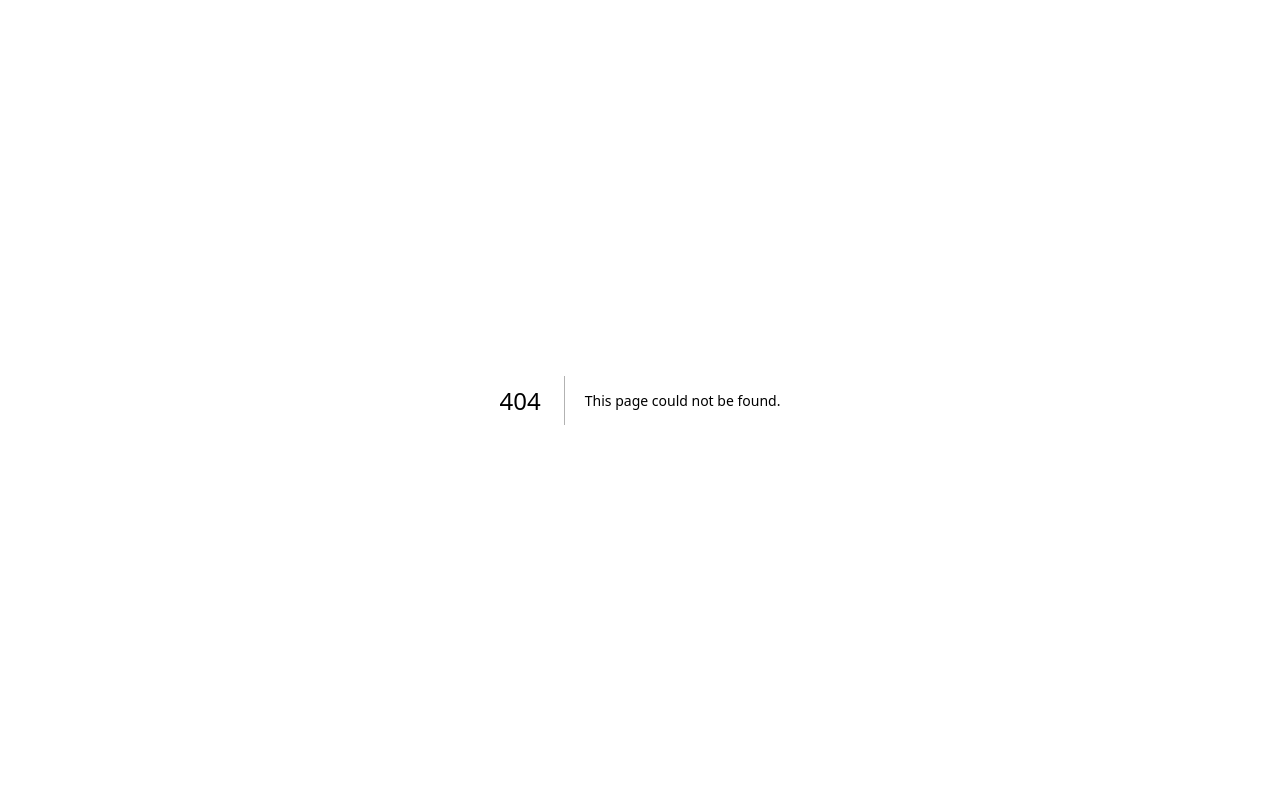
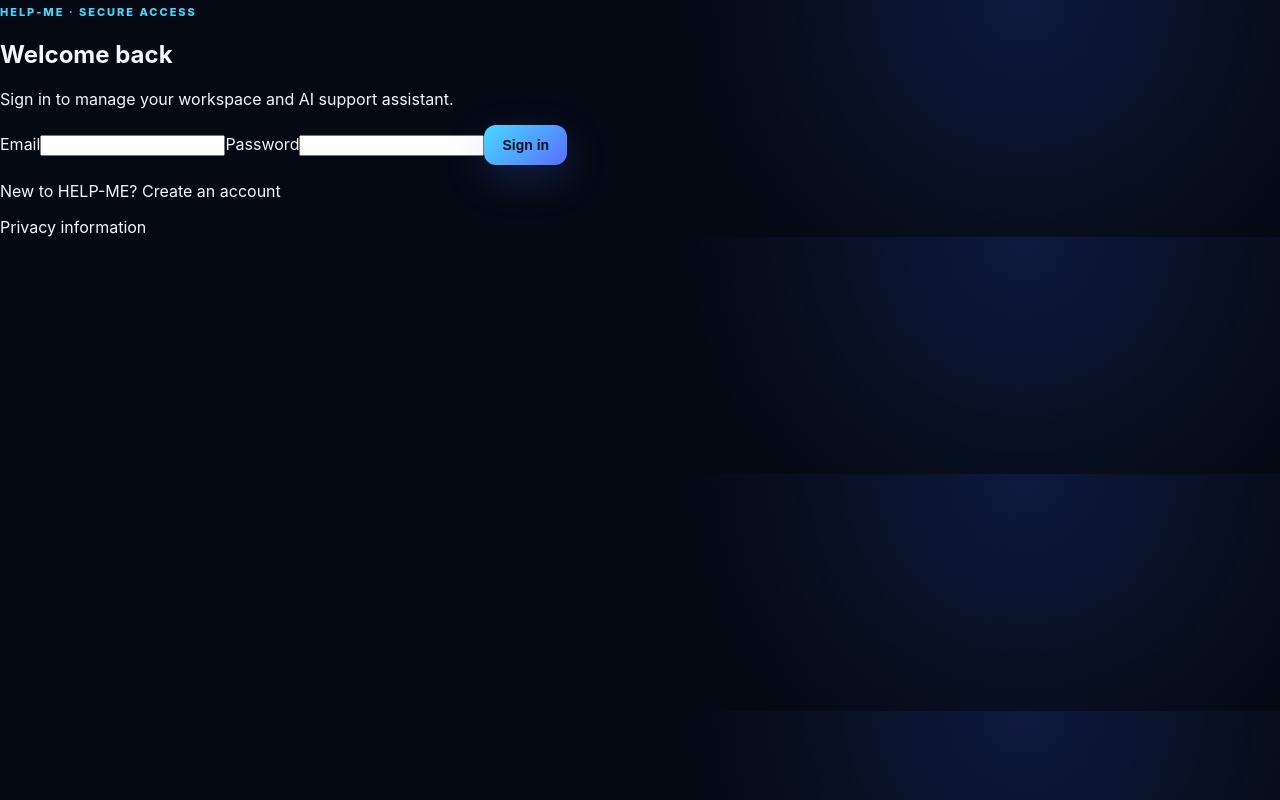
Before and after one commit to saiedahm/HELP-ME, a Next.js app: page /login in a window 1280 px wide. Before the commit this address had no page. Built offline with nearby package versions, Linux system fonts and the light colour scheme.

Commit message:
Add login page backed by credentials authentication

```diff
--- /dev/null
+++ b/app/login/page.tsx
@@ -0,0 +1,59 @@
+"use client";
+
+import { FormEvent, useState } from "react";
+import Link from "next/link";
+import { signIn } from "next-auth/react";
+import { useRouter, useSearchParams } from "next/navigation";
+
+export default function LoginPage() {
+  const router = useRouter();
+  const search = useSearchParams();
+  const [email, setEmail] = useState("");
+  const [password, setPassword] = useState("");
+  const [error, setError] = useState("");
+  const [loading, setLoading] = useState(false);
+
+  async function submit(event: FormEvent<HTMLFormElement>) {
+    event.preventDefault();
+    if (loading) return;
+    setLoading(true);
+    setError("");
+    try {
+      const result = await signIn("credentials", {
+        email,
+        password,
+        redirect: false,
+        callbackUrl: "/dashboard"
+      });
+      if (result?.error) {
+        setError("Email or password is incorrect, or the account service is not configured.");
+        return;
+      }
+      router.push("/dashboard");
+      router.refresh();
+    } catch {
+      setError("Sign in is temporarily unavailable. Please try again.");
+    } finally {
+      setLoading(false);
+    }
+  }
+
+  return (
+    <main className="site-shell">
+      <section className="panel auth-panel">
+        <span className="eyebrow">HELP-ME · SECURE ACCESS</span>
+        <h1>Welcome back</h1>
+        {search.get("registered") === "1" && <p className="status-message">Your account was created. Sign in to continue.</p>}
+        <p>Sign in to manage your workspace and AI support assistant.</p>
+        <form onSubmit={submit} className="auth-form">
+          <label>Email<input type="email" value={email} onChange={e => setEmail(e.target.value)} required autoComplete="email" /></label>
+          <label>Password<input type="password" value={password} onChange={e => setPassword(e.target.value)} required minLength={10} autoComplete="current-password" /></label>
+          {error && <p className="status-message" role="alert">{error}</p>}
+          <button className="button primary" type="submit" disabled={loading}>{loading ? "Signing in…" : "Sign in"}</button>
+        </form>
+        <p>New to HELP-ME? <Link className="text-link" href="/signup">Create an account</Link></p>
+        <Link className="text-link" href="/privacy">Privacy information</Link>
+      </section>
+    </main>
+  );
+}
```
